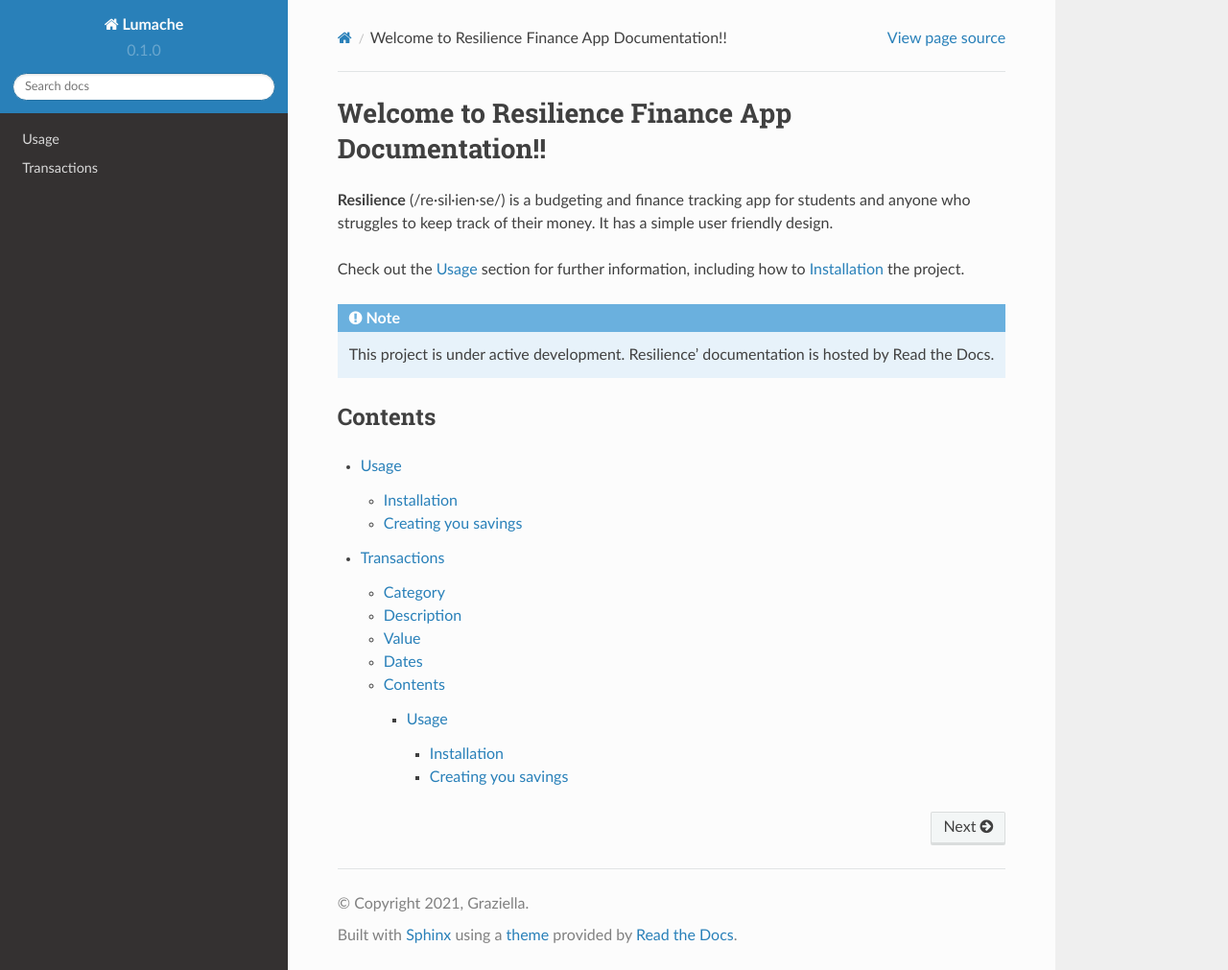
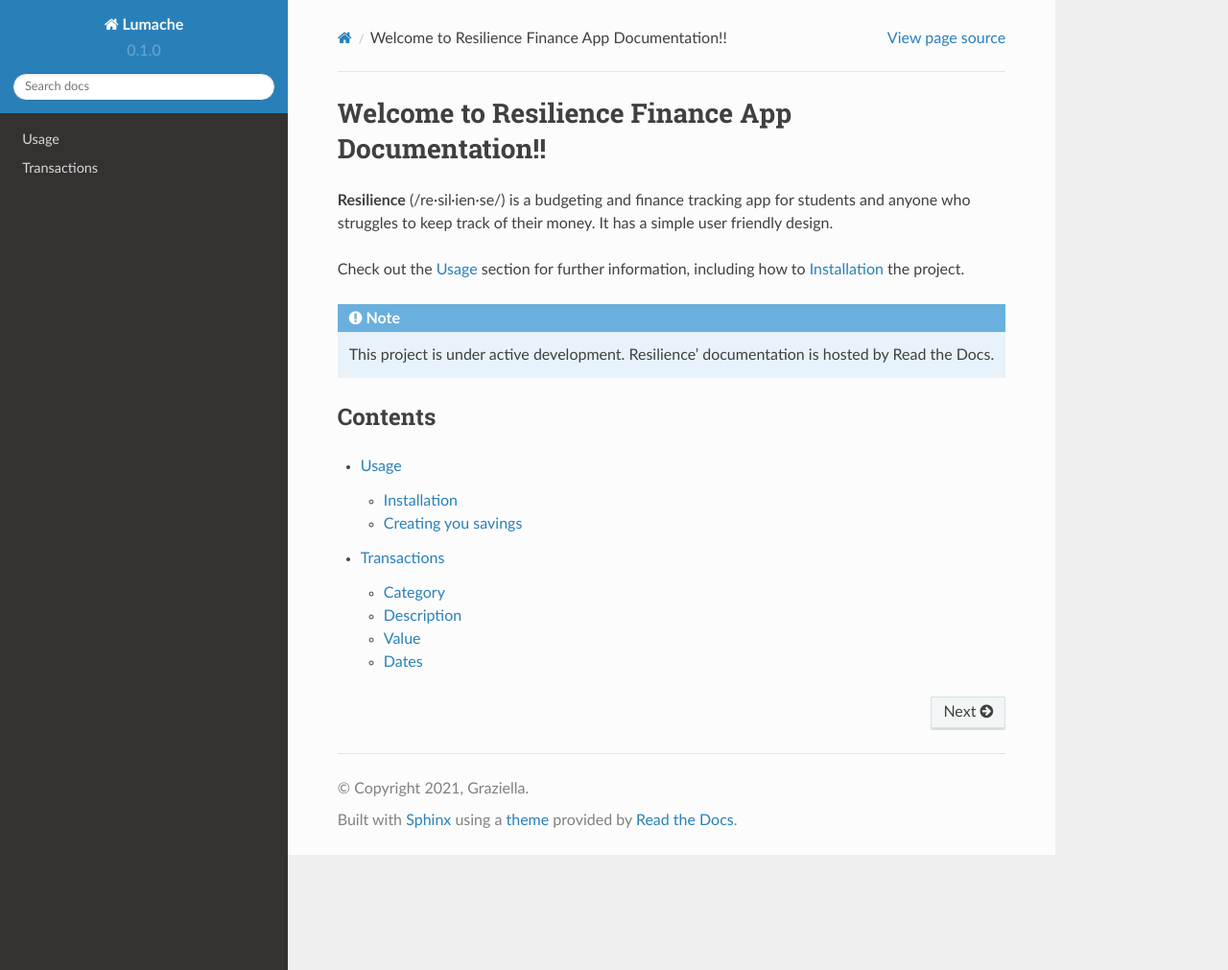
Before and after one commit to Spakydaky/Resilience-Documentation, a Sphinx documentation site: the page built from docs/source/index.rst, in a window 1280 px wide and 1011 px high. Shown: the whole window at 96% size. Built offline with Sphinx 7.4.7 and the Read the Docs theme 2.0.0, drawn with Linux system fonts in a browser that asks for light colours; pages that are not in the unit, such as notebooks, are missing from menus.

Commit message:
Update Adding Transactions.rst
removing additional pointers

```diff
--- a/docs/source/Adding Transactions.rst
+++ b/docs/source/Adding Transactions.rst
@@ -22,12 +22,3 @@
 -------
 
 You'll notice theres a date too! If you want to make a transaction for the past simply press the date and change it to the one you desire. The date is set to the current date and time by default.
-
-
-Contents
---------
-
-.. toctree::
-
-   usage
-   installation
```
